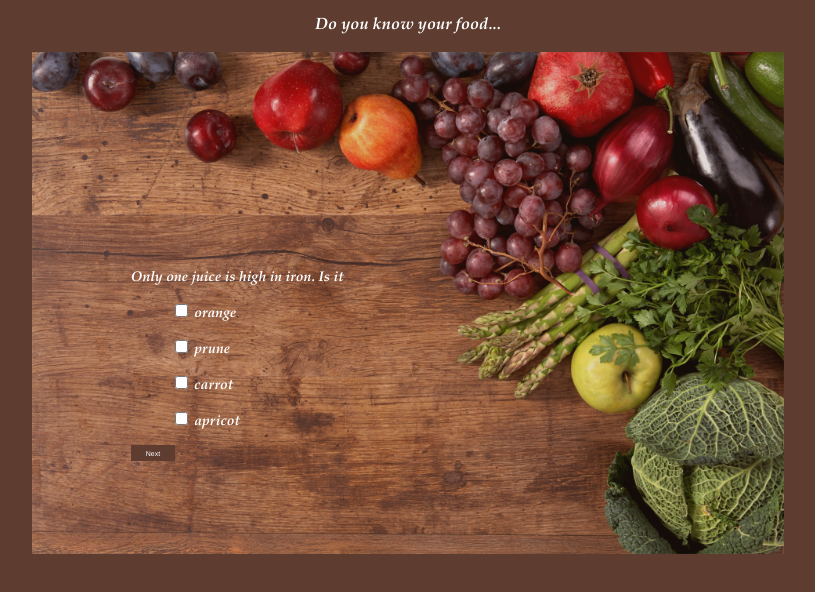
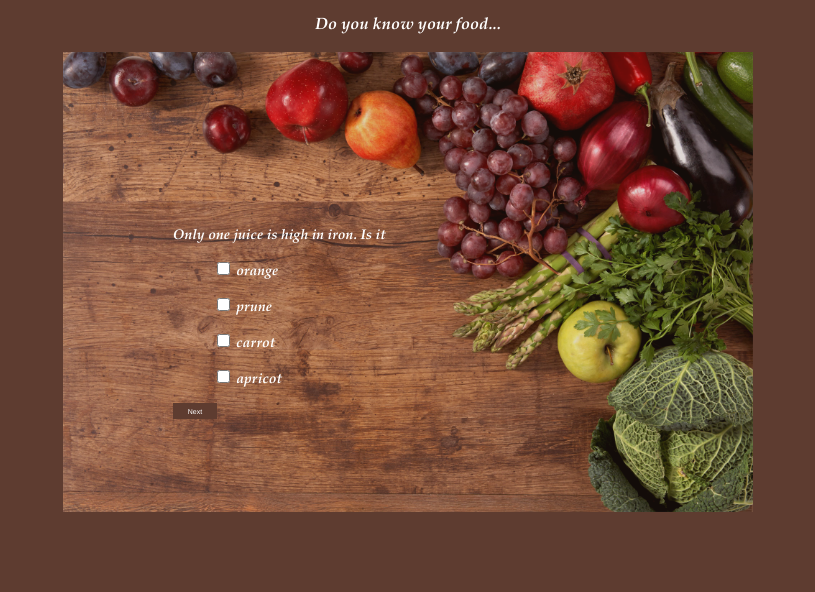
Before and after one commit to pree1217/thinkful, a plain HTML site: page nutritionquiz/knowyourfood.html in a window 1280 px wide. Shown: the whole page, without its empty margins (232-1047 px from the left). Drawn offline with nearby package versions, Linux system fonts and the light colour scheme; a web font is replaced by a local one.

Commit message:
Fixed Cross browser issues 2

```diff
--- a/nutritionquiz/css/style.css
+++ b/nutritionquiz/css/style.css
@@ -20,7 +20,7 @@ body {
 }
 
 img {
-	width: 60%;
+	width: 55%;
 	height: 55%;
 	opacity:.8;
     filter: alpha(opacity=50); /* For IE8 and earlier */
@@ -51,8 +51,8 @@ ul li {
 	color: white;
     position: absolute;
     bottom: 7em;
-    margin-right: 25em;
-    margin-left: 25em;
+    margin-right: 28em;
+    margin-left: 28em;
     text-align: left;
     font-size: 1em;
 }
@@ -62,7 +62,7 @@ ul li {
     position: absolute;
     bottom: 15em;
     margin-right: 20em;
-    margin-left: 25em;
+    margin-left: 28em;
     text-align: left;
 }
 
@@ -78,5 +78,5 @@ ul li {
 	color:white;
 	margin-right: 20em;
 	margin-left: 20em;
-	font-size: .8em;
+	font-size: 14px;
 }
```
